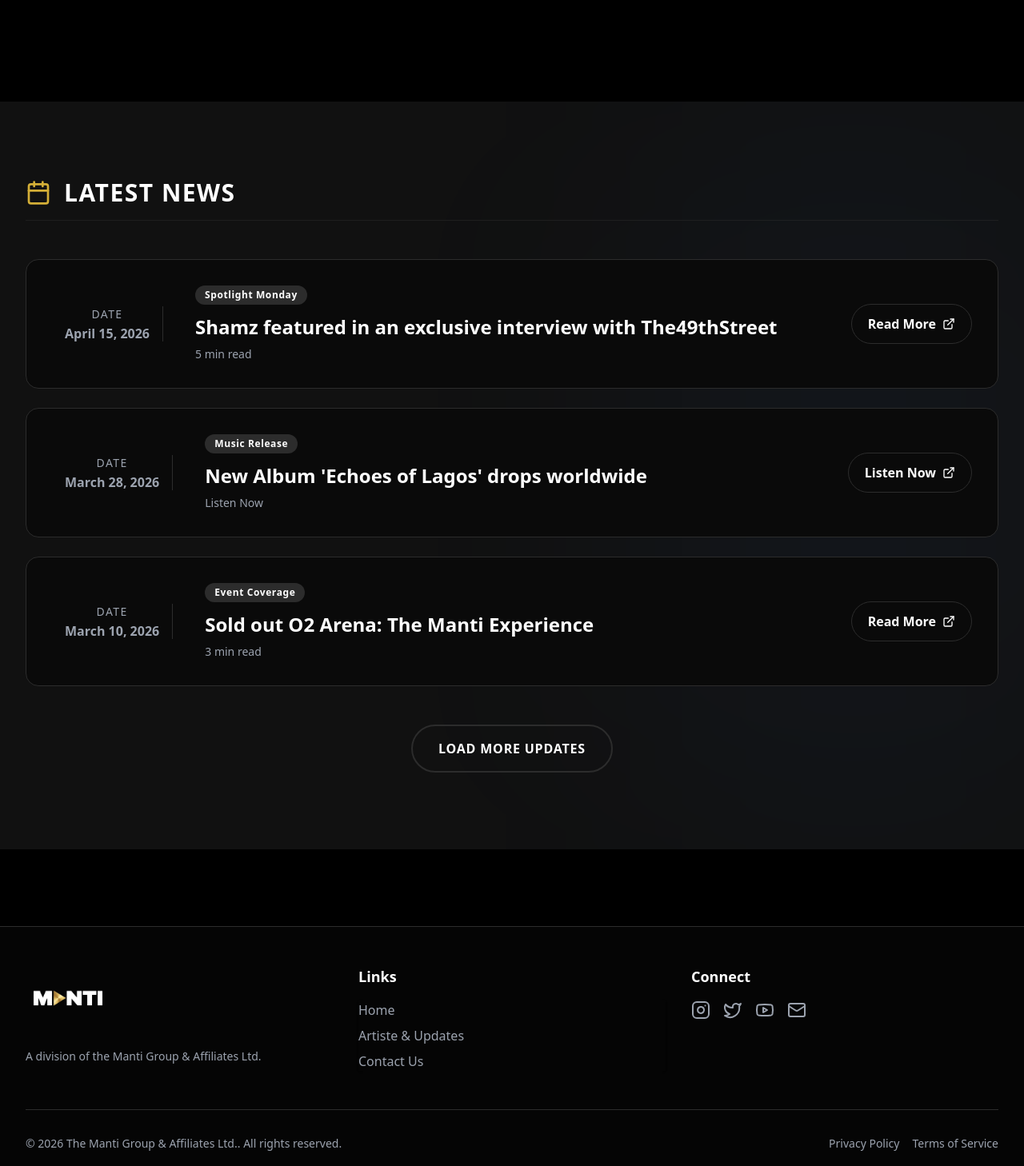
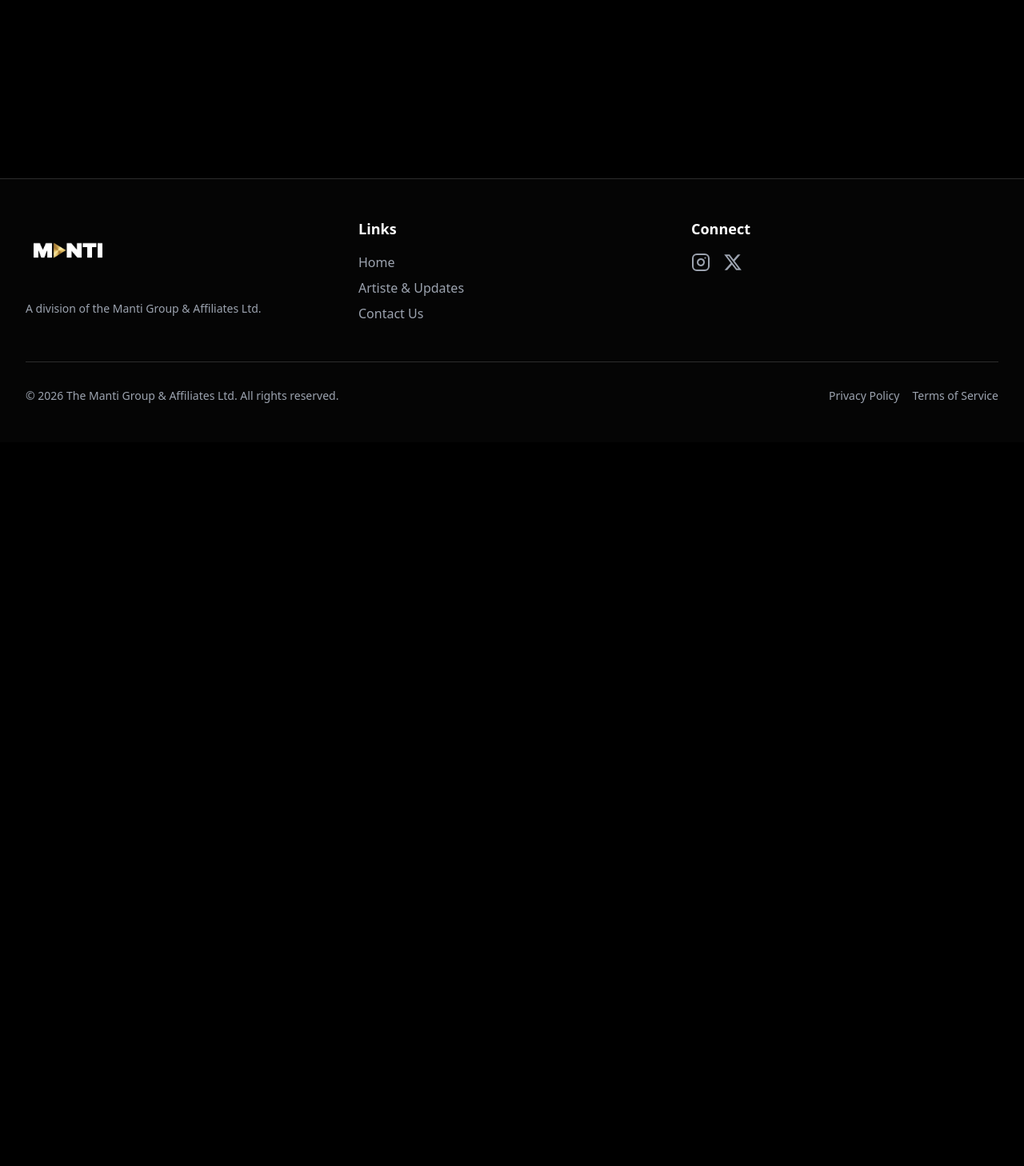
Before and after one commit to yeminaike/My-Manti-Group, a Next.js app: page /artiste-updates in a window 1280 px wide. Shown: the part 1012-2470 px from the top of the page at 80% size. After the commit the page ends 1565 px from the top, so only its background shows below. Built offline with nearby package versions, Linux system fonts and the light colour scheme.

Commit message:
attached social links to footer and removed recent updates

```diff
--- a/src/app/artiste-updates/page.tsx
+++ b/src/app/artiste-updates/page.tsx
@@ -13,22 +13,22 @@ const UPDATES = [
     readTime: "5 min read",
     href: "https://the49thstreet.com/spotlight-monday-shamz",
   },
-  {
-    id: 2,
-    title: "New Album 'Echoes of Lagos' drops worldwide",
-    type: "Music Release",
-    date: "March 28, 2026",
-    readTime: "Listen Now",
-    href: "#", // Add real link when available
-  },
-  {
-    id: 3,
-    title: "Sold out O2 Arena: The Manti Experience",
-    type: "Event Coverage",
-    date: "March 10, 2026",
-    readTime: "3 min read",
-    href: "#", // Add real link when available
-  },
+  // {
+  //   id: 2,
+  //   title: "New Album 'Echoes of Lagos' drops worldwide",
+  //   type: "Music Release",
+  //   date: "March 28, 2026",
+  //   readTime: "Listen Now",
+  //   href: "#", // Add real link when available
+  // },
+  // {
+  //   id: 3,
+  //   title: "Sold out O2 Arena: The Manti Experience",
+  //   type: "Event Coverage",
+  //   date: "March 10, 2026",
+  //   readTime: "3 min read",
+  //   href: "#", // Add real link when available
+  // },
 ];
 
 export default function ArtisteUpdatesPage() {
@@ -90,7 +90,7 @@ export default function ArtisteUpdatesPage() {
       </section>
 
       {/* Updates Section */}
-      <section className="bg-mg-surface py-24 relative overflow-hidden">
+      {/* <section className="bg-mg-surface py-24 relative overflow-hidden">
         <div className="absolute top-0 right-0 w-1/3 h-full bg-mg-accent/5 blur-[150px] pointer-events-none rounded-full" />
         <div className="max-w-7xl mx-auto px-6 lg:px-8 relative z-10">
           <div className="flex items-center gap-4 mb-12 border-b border-mg-secondary/50 pb-4">
@@ -143,7 +143,7 @@ export default function ArtisteUpdatesPage() {
             </button>
           </div>
         </div>
-      </section>
+      </section> */}
     </div>
   );
 }
--- a/src/app/page.tsx
+++ b/src/app/page.tsx
@@ -72,14 +72,16 @@ export default function Home() {
 
           <div className="grid grid-cols-1 md:grid-cols-2 gap-8">
             {[
+                {
+                name: "Teddie Bankz",
+                src: "/images/Teddy.jpeg",
+              },
+
               {
                 name: "Shamz",
                 src: "/images/Shamz.jpeg",
               },
-              {
-                name: "Teddie Bankz",
-                src: "/images/Teddy.jpeg",
-              },
+
             ].map((art, idx) => (
               <div
                 key={art?.name + idx}
@@ -159,7 +161,7 @@ export default function Home() {
 
 
             {/* List Updates */}
-            <div className="flex flex-col gap-6 justify-center">
+            <div className="flex flex-col gap-6 ">
               {[
                 {
                   category: "Spotlight Monday",
@@ -168,13 +170,13 @@ export default function Home() {
                   href: "https://the49thstreet.com/spotlight-monday-shamz",
                   src: "/images/Shamz.jpeg",
                 },
-                {
-                  category: "New Release",
-                  title: "Teddie Bankz announces upcoming single and visuals",
-                  date: "March 18, 2026",
-                  href: "https://example.com/teddie-release",
-                  src: "/images/Teddy.jpeg"
-                },
+                // {
+                //   category: "New Release",
+                //   title: "Teddie Bankz announces upcoming single and visuals",
+                //   date: "March 18, 2026",
+                //   href: "https://example.com/teddie-release",
+                //   src: "/images/Teddy.jpeg"
+                // },
 
               ].map((post, index) => (
                 <a
@@ -207,11 +209,11 @@ export default function Home() {
             </div>
           </div>
 
-          <div className="mt-16 text-center">
+          {/* <div className="mt-16 text-center">
             <Link href="/artiste-updates" className="inline-flex items-center gap-2 text-mg-primary hover:text-white font-semibold transition-colors border-b border-mg-primary hover:border-white pb-1">
               Read All Updates <ArrowRight size={16} />
             </Link>
-          </div>
+          </div> */}
         </div>
       </section>
     </div>
--- a/src/components/Footer.tsx
+++ b/src/components/Footer.tsx
@@ -1,6 +1,7 @@
 import Link from "next/link";
-import { Twitter, Instagram, Youtube, Mail } from "lucide-react";
 import Image from "next/image";
+import { Instagram } from "lucide-react";
+import { FaXTwitter } from "react-icons/fa6";
 
 export function Footer() {
   const currentYear = new Date().getFullYear();
@@ -11,7 +12,10 @@ export function Footer() {
         <div className="grid grid-cols-1 md:grid-cols-3 gap-8">
           {/* Brand */}
           <div className="flex flex-col gap-4">
-            <Link href="/" className="text-2xl font-bold tracking-tighter text-white flex items-center gap-2">
+            <Link
+              href="/"
+              className="text-2xl font-bold tracking-tighter text-white flex items-center gap-2"
+            >
               <Image
                 src="/images/LekeLogo2.png"
                 alt="Leke Logo"
@@ -19,8 +23,8 @@ export function Footer() {
                 height={200}
                 className="h-22 w-auto object-contain"
               />
+            </Link>
 
-            </Link>
             <p className="text-sm max-w-sm">
               A division of the Manti Group & Affiliates Ltd.
             </p>
@@ -29,19 +33,31 @@ export function Footer() {
           {/* Quick Links */}
           <div className="flex flex-col gap-4">
             <h3 className="text-white font-semibold text-lg">Links</h3>
-            <ul className="flex flex-col gap-2 shadow-sm">
+
+            <ul className="flex flex-col gap-2">
               <li>
-                <Link href="/" className="hover:text-mg-primary transition-colors">
+                <Link
+                  href="/"
+                  className="hover:text-mg-primary transition-colors"
+                >
                   Home
                 </Link>
               </li>
+
               <li>
-                <Link href="/artiste-updates" className="hover:text-mg-primary transition-colors">
+                <Link
+                  href="/artiste-updates"
+                  className="hover:text-mg-primary transition-colors"
+                >
                   Artiste & Updates
                 </Link>
               </li>
+
               <li>
-                <Link href="/contact" className="hover:text-mg-primary transition-colors">
+                <Link
+                  href="/contact"
+                  className="hover:text-mg-primary transition-colors"
+                >
                   Contact Us
                 </Link>
               </li>
@@ -51,28 +67,51 @@ export function Footer() {
           {/* Social Links */}
           <div className="flex flex-col gap-4">
             <h3 className="text-white font-semibold text-lg">Connect</h3>
+
             <div className="flex gap-4">
-              <a href="#" className="hover:text-mg-primary transition-colors" aria-label="Instagram">
+              <a
+                href="https://www.instagram.com/themantigroup_a?igsh=b2V5NndheXllOTFu&utm_source=qr"
+                target="_blank"
+                rel="noopener noreferrer"
+                aria-label="Instagram"
+                className="hover:text-[#E4405F] transition-colors"
+              >
                 <Instagram size={24} />
               </a>
-              <a href="#" className="hover:text-mg-primary transition-colors" aria-label="Twitter">
-                <Twitter size={24} />
-              </a>
-              <a href="#" className="hover:text-mg-primary transition-colors" aria-label="YouTube">
-                <Youtube size={24} />
-              </a>
-              <a href="#" className="hover:text-mg-primary transition-colors" aria-label="Email">
-                <Mail size={24} />
+
+              <a
+                href="https://x.com/mantigroup?s=11&t=FSjqdzJXOyuQiKt1AadA2w"
+                target="_blank"
+                rel="noopener noreferrer"
+                aria-label="X"
+                className="hover:text-white transition-colors"
+              >
+                <FaXTwitter size={24} />
               </a>
             </div>
           </div>
         </div>
 
         <div className="mt-12 pt-8 border-t border-mg-secondary flex flex-col md:flex-row justify-between items-center gap-4 text-sm">
-          <p>&copy; {currentYear} The Manti Group & Affiliates Ltd.. All rights reserved.</p>
+          <p>
+            &copy; {currentYear} The Manti Group & Affiliates Ltd. All rights
+            reserved.
+          </p>
+
           <div className="flex gap-4">
-            <a href="#" className="hover:text-white transition-colors">Privacy Policy</a>
-            <a href="#" className="hover:text-white transition-colors">Terms of Service</a>
+            <a
+              href="#"
+              className="hover:text-white transition-colors"
+            >
+              Privacy Policy
+            </a>
+
+            <a
+              href="#"
+              className="hover:text-white transition-colors"
+            >
+              Terms of Service
+            </a>
           </div>
         </div>
       </div>
```
